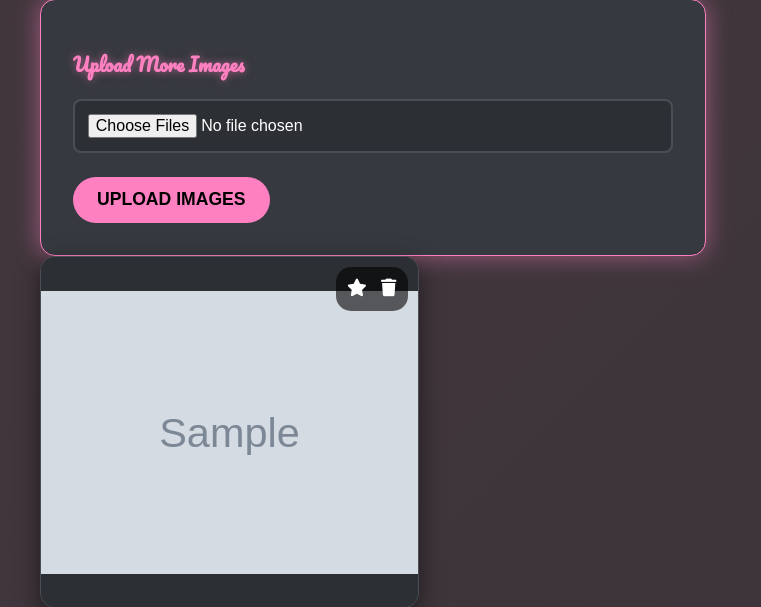
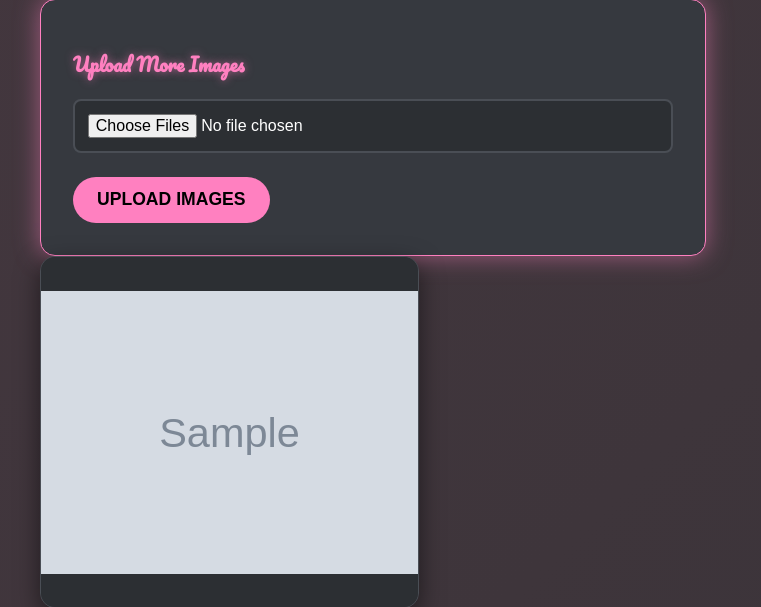
Before and after one commit to ClearLite/SoP-Thing, a Flask app: page /character/1 in a window 1280 px wide. Shown: the part 780-1387 px from the top of the page, without its empty margins (0-761 px from the left). Run offline with Flask 3, Linux system fonts and the light colour scheme; a user stored in the database is signed in; tables that the repository leaves empty hold one stand-in row (values such as "Sample post"); grey boxes marked "Sample" are stand-in pictures.

Commit message:
Update character_detail.html

```diff
--- a/app/templates/character_detail.html
+++ b/app/templates/character_detail.html
@@ -49,23 +49,26 @@
         {% for image in character.additional_images %}
         <div class="card-container">
             <div class="image-container">
-                <img src="{{ url_for('static', filename='uploads/' + image.filename) }}" alt="Additional image">
+                <!-- MODIFIED: Added a class to make the image clickable -->
+                <img class="clickable-thumb" src="{{ url_for('static', filename='uploads/' + image.filename) }}" alt="Additional image">
             </div>
-            {% if current_user.is_authenticated %}
-            <div class="additional-image-actions">
-                 <form method="POST" action="{{ url_for('main.set_cover_image', character_id=character.id, image_id=image.id) }}" class="admin-action-form">
-                    <button type="submit" class="btn-admin btn-set-cover" title="Make this the cover image"><i class="fas fa-star"></i></button>
-                </form>
-                <form method="POST" action="{{ url_for('main.delete_image', image_id=image.id) }}"
-                      onsubmit="return confirm('Are you sure you want to delete this image?');" class="admin-action-form">
-                    <button type="submit" class="btn-admin btn-delete-img" title="Delete this image"><i class="fas fa-trash"></i></button>
-                </form>
-            </div>
-            {% endif %}
         </div>
         {% else %}
         <p>No additional images have been uploaded for this character yet.</p>
         {% endfor %}
     </div>
 </div>
+
+<!-- NEW: Modal structure for the image viewer -->
+<div id="image-viewer-modal" class="modal" style="display: none;">
+    <span class="modal-close-btn">&times;</span>
+    <div class="modal-content-viewer">
+        <img id="modal-full-image" src="" alt="Full size view">
+    </div>
+</div>
 {% endblock %}
+
+<!-- NEW: Load the specific JavaScript for this page -->
+{% block scripts %}
+<script src="{{ url_for('static', filename='js/detail.js') }}"></script>
+{% endblock %}
```
